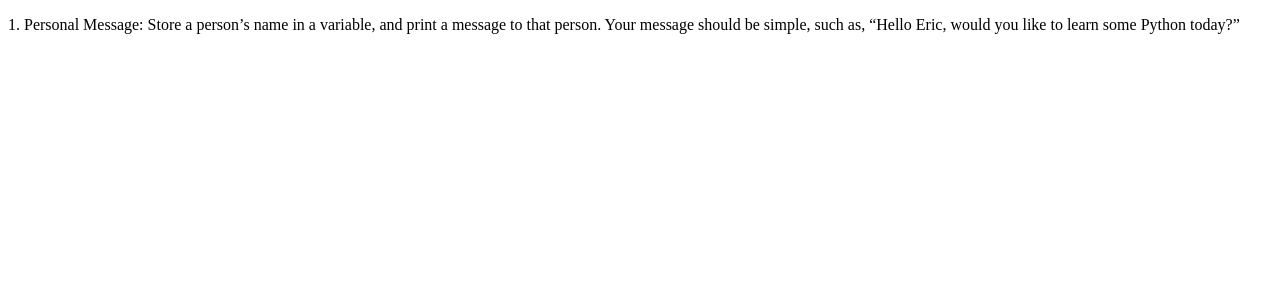
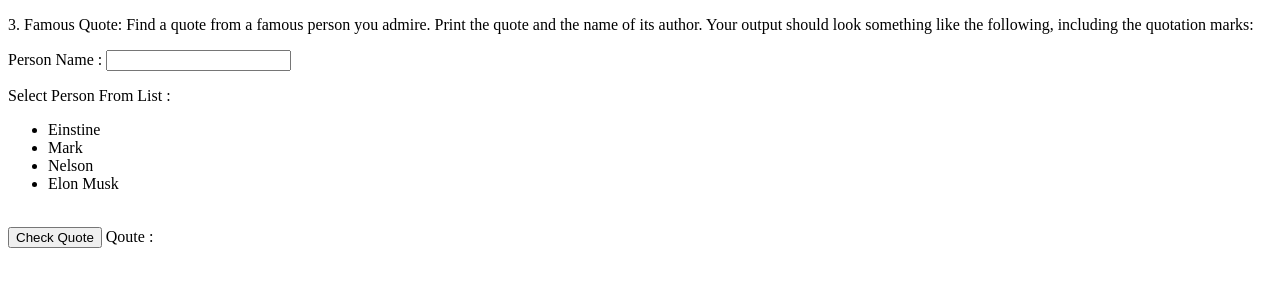
Before and after one commit to muhammadirshad89/PIAIC-Javascript-assignments-Completed, a plain HTML site: page index.html in a window 1280 px wide. Drawn offline with Linux system fonts and the light colour scheme.

Commit message:
q3 resolved

```diff
--- a/index.html
+++ b/index.html
@@ -7,10 +7,47 @@
     <title>Syyed Muhammad Irshad</title>
 </head>
 <body>
-
-    <p>1. Personal Message: Store a person’s name in a variable, and print a message to that person.
+<!--
+    <p>2. Personal Message: Store a person’s name in a variable, and print a message to that person.
         Your message should be simple, such as, “Hello Eric, would you like to learn some Python today?”
     </p>
 
+    <script>
+        var name = "Eric"
+        alert("Hello, " +name+ " ! , would you like to learn some Python today?");
+    </script>
+
+    <p>3. Name Cases: Store a person’s name in a variable, and then print that person’s name in lowercase,
+        uppercase, and titlecase.</p>
+
+        <script>
+            var nameUp = name.toUpperCase();
+            var nameLo = name.toLowerCase();
+            alert("Hello, " +nameUp+ " ! , would you like to learn some Python today?");
+            alert("Hello, " +nameLo+ " ! , would you like to learn some Python today?");
+        </script> -->
+
+<p>3. Famous Quote: Find a quote from a famous person you admire. Print the quote and the name of its author.
+    Your output should look something like the following, including the quotation marks:</p>
+
+    Person Name : <input type="text" name="" id="quote"> <br>
+    <p>Select Person From List :</p>
+     <ul id="myList"></ul> <br>
+     <button>Check Quote</button>
+     Qoute : <h3 id="result"></h3>
+    <script>
+
+        let person = ['Einstine','Mark','Nelson','Elon Musk'];
+        let list = document.getElementById("myList");
+
+            person.forEach((item)=>{
+            let li = document.createElement("li");
+            li.innerText = item;
+            list.appendChild(li);
+            })
+
+
+    </script>
+
 </body>
 </html>
```
